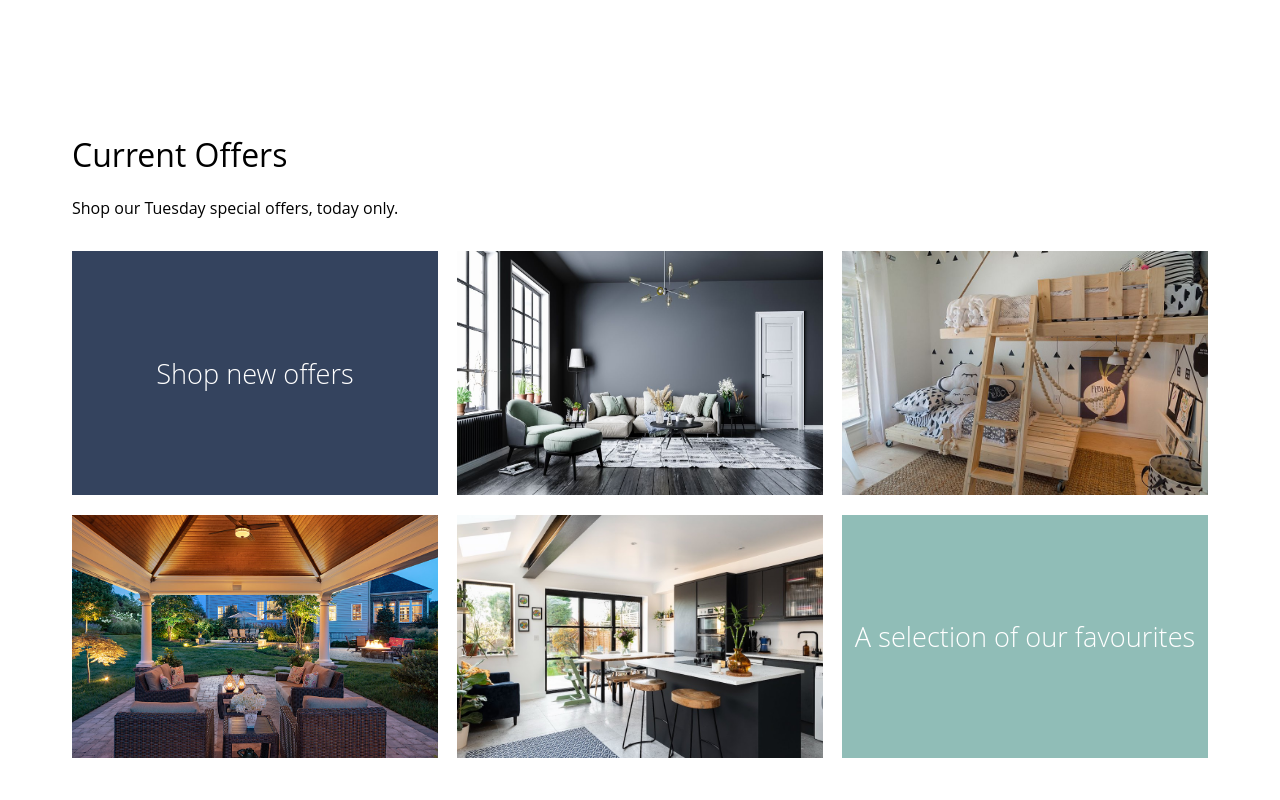
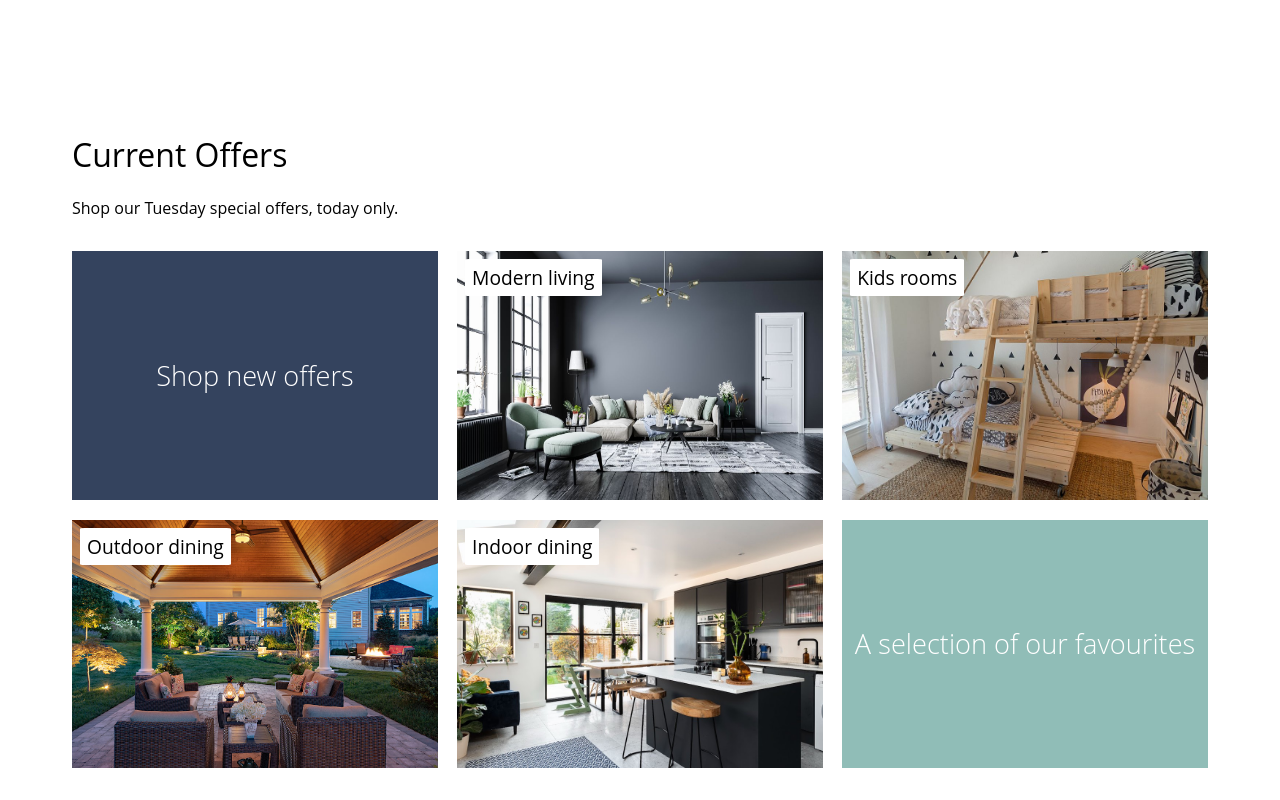
Before and after one commit to Psegiannakis/e-commerce-furniture-site, a React (Vite) app: page / in a window 1280 px wide. Shown: the part 432-1232 px from the top of the page. Built offline with nearby package versions, Linux system fonts and the light colour scheme.

Commit message:
badge animation

```diff
--- a/src/Hero.jsx
+++ b/src/Hero.jsx
@@ -22,28 +22,43 @@ export default function Hero() {
       </div>
       <div className="hero-main-box">
         <div className="hero-photos">
-          <div className="hero-box photo">Shop new offers</div>
+          <div className="hero-box photo hero-card">Shop new offers</div>
+          <div className="hero-card">
+            <div className="card-badge">Modern living</div>
             <img
               className="modern photo"
               src="./modern.png"
               alt="modern living room photo"
             />
+          </div>
+          <div className="hero-card">
+            <div className="card-badge">Kids rooms</div>
             <img
               className="kids-room photo"
               src="./kids.png"
               alt="kids room photo"
             />
+          </div>
+          <div className="hero-card">
+            <div className="card-badge">Outdoor dining</div>
             <img
               className="outdoor photo"
               src="./outdoor-area.png"
               alt="outdoor area photo"
             />
+          </div>
+          <div className="hero-card">
+            <div className="card-badge">Indoor dining</div>
             <img
               className="kitcken photo"
               src="./kitchen.png"
               alt="kitcken photo"
             />
-          <div className="hero-box2 photo">A selection of our favourites</div>
+          </div>
+
+          <div className="hero-box2 photo hero-card">
+            A selection of our favourites
+          </div>
         </div>
       </div>
     </>
--- a/src/hero.css
+++ b/src/hero.css
@@ -53,3 +53,49 @@ h1 {
   width: 100%;
   height: 100%;
 }
+
+.card-badge {
+  position: absolute;
+  margin: 0.5rem 0.5rem;
+  font-size: larger;
+  background-color: white;
+  color: black;
+  padding: 5px 7px;
+  border-radius: 3%;
+}
+
+@keyframes bounce {
+  0%,
+  10%,
+  20%,
+  50%,
+  80%,
+  100% {
+    transform: translateY(0);
+  }
+  40% {
+    transform: translateY(-0.5rem);
+  }
+  60% {
+    transform: translateY(-0.2rem);
+  }
+}
+
+.hero-card:hover .card-badge {
+  background-color: rgba(255, 255, 255, 0.879);
+  box-shadow: 0rem 0rem 0.3rem 0.3rem #3d315b;
+  font-size: large;
+  animation: bounce 2s ease 0s;
+}
+
+.hero-card {
+  cursor: pointer;
+}
+
+.hero-box:hover {
+  color: #987284;
+}
+
+.hero-box2:hover {
+  color: #987284;
+}
```
Lines whose indentation alone changed are shown as unchanged.
